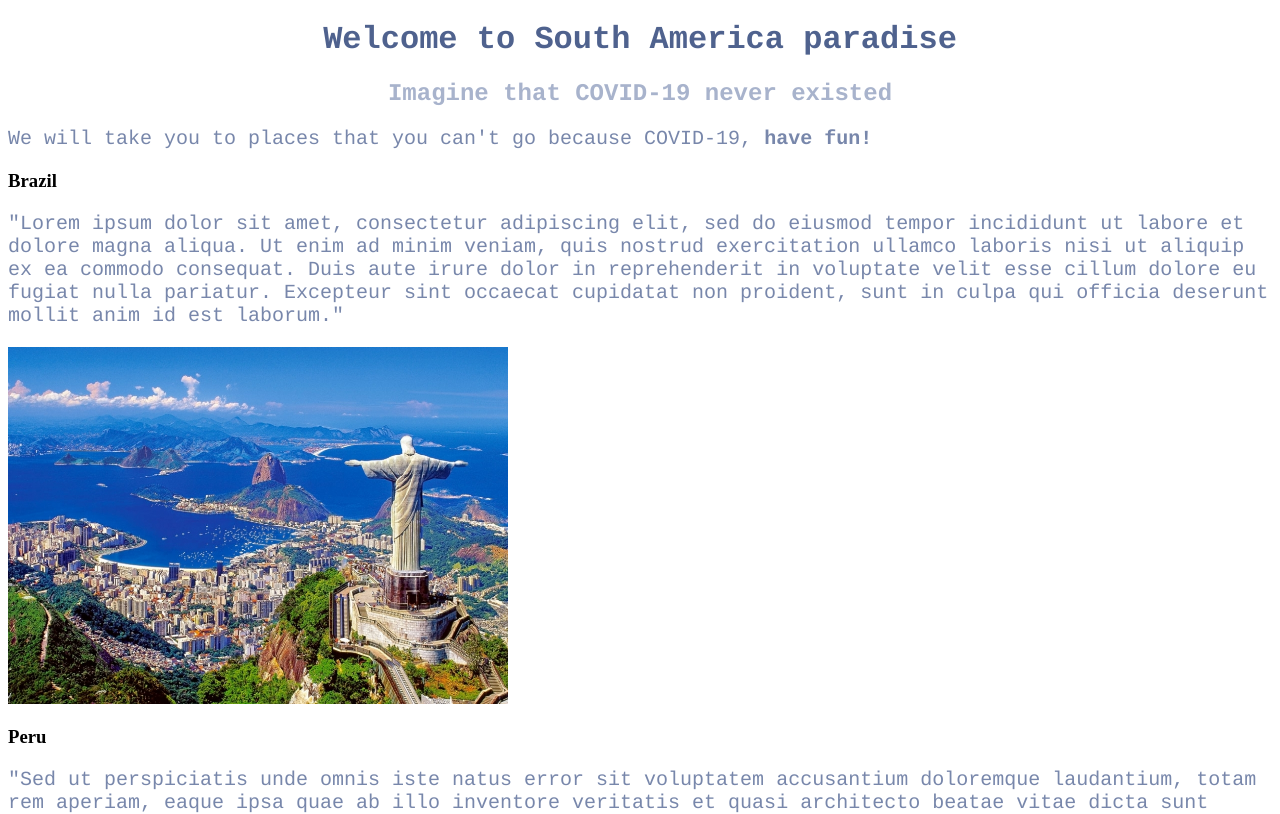
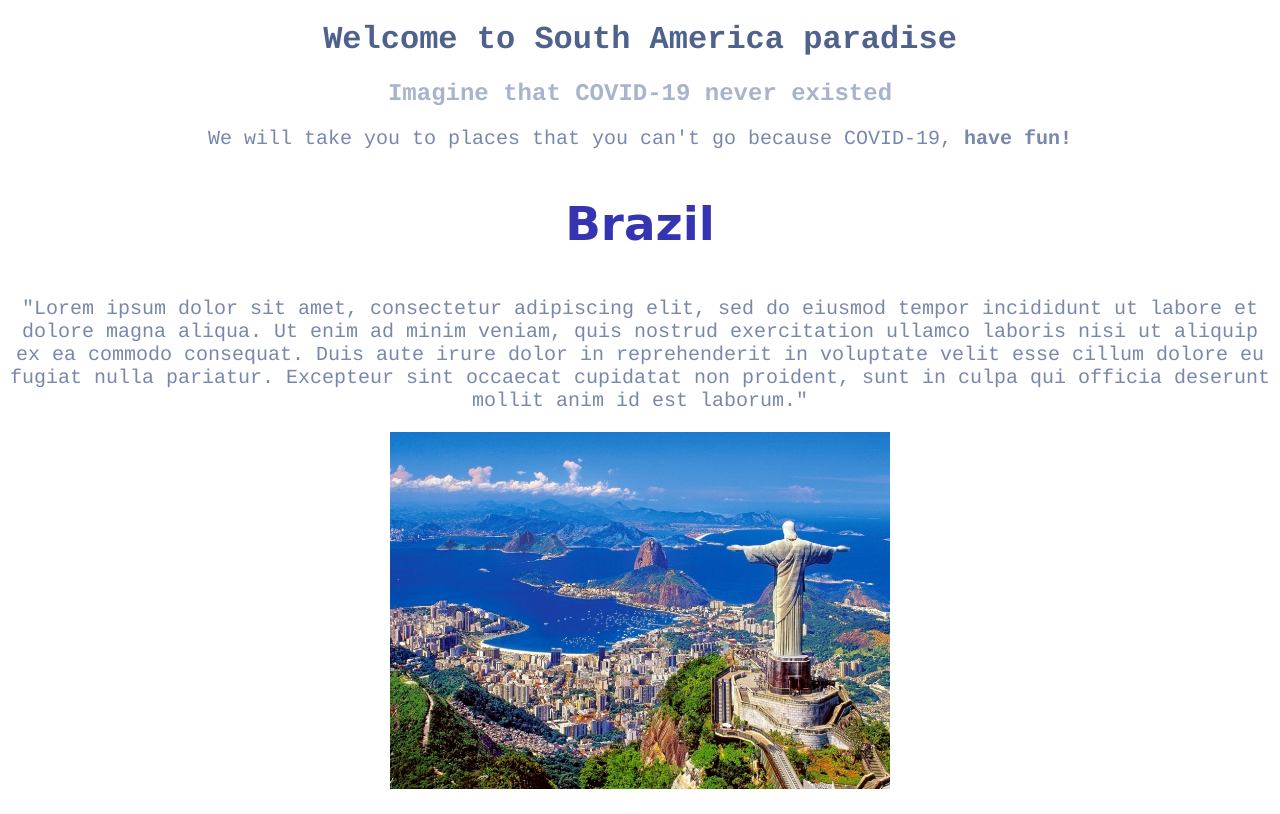
Before and after one commit to HarrisonStrand/Blogging-Site1, a plain HTML site: page index.html in a window 1280 px wide. Shown: the top 814 px of the page. Drawn offline with Linux system fonts and the light colour scheme.

Commit message:
Add classes .countries properties and values
Co-Authored by: Harrison Strand <harrisonstrand@gmail.com>,Co-Authored by:Erica Woodmansee <ewoodmansee@gmail.com>

```diff
--- a/css/styles.css
+++ b/css/styles.css
@@ -13,5 +13,13 @@ h2 {
 p {
 	color: #7887ab;
 	font-family: courier, times, seraf;
-	font-size: 20px;
+  font-size: 20px;
+  text-align: center;
 }
+
+.countries {
+  color:rgb(53, 53, 177);
+  font-family: cursive;
+  font-size: 40px;
+  text-align: center;
+}
```
